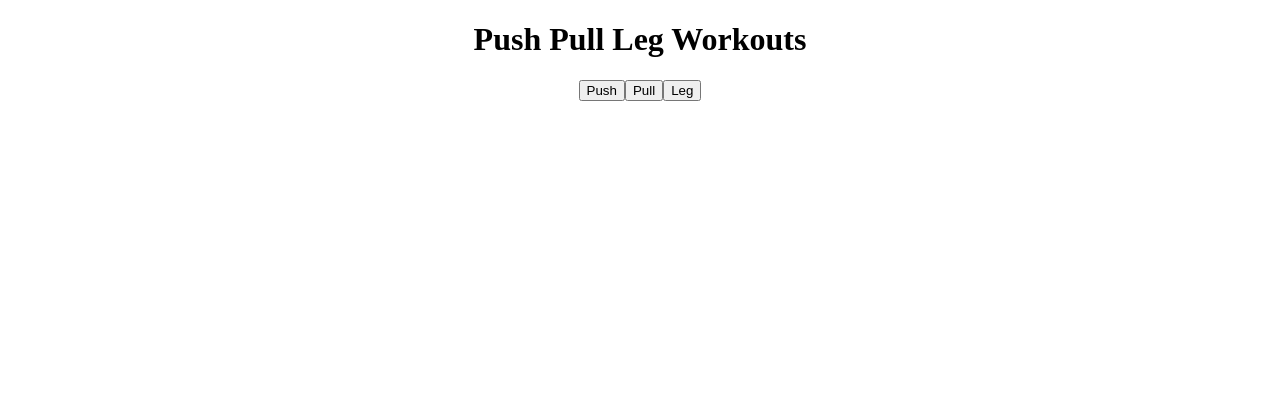
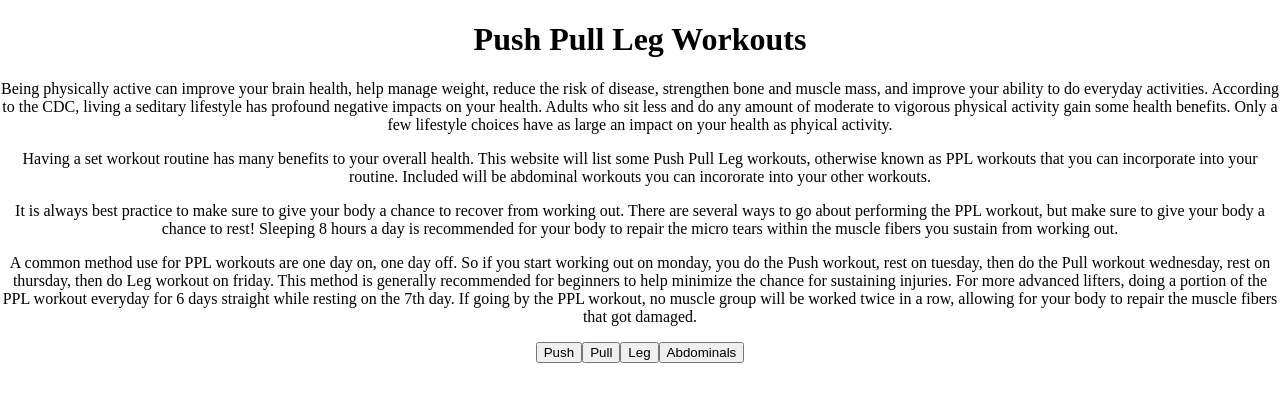
Before and after one commit to Codingisfun190/finalproject, a React (Create React App) app: page / in a window 1280 px wide. Shown: the top 402 px of the page. Built offline with nearby package versions, Linux system fonts and the light colour scheme.

Commit message:
made buttons into classNames

```diff
--- a/src/App.css
+++ b/src/App.css
@@ -1,3 +1,9 @@
 body {
   text-align: center;
 }
+
+.button-click {
+  display: flex;
+  flex-direction: row;
+  justify-content: center;
+}
--- a/src/App.js
+++ b/src/App.js
@@ -4,16 +4,19 @@ import workouts from './data/workouts.json'
 import Push from './components/Push'
 import Pull from './components/Pull'
 import Leg from './components/Leg'
+import Abdominals from './components/Abdominals'
 import { useState } from 'react'
 
 function App() {
   let pushArray = []
   let pullArray = []
   let legArray = []
+  let abdominalsArray = []
 
   let [displayPush, setDisplayPush] = useState(false)
   let [displayPull, setDisplayPull] = useState(false)
   let [displayLeg, setDisplayLeg] = useState(false)
+  let [displayAbdominals, setDisplayAbdominals] = useState(false)
 
   const createWorkoutCategories = () => {
     for (let i = 0; i < workouts.length; i++) {
@@ -23,10 +26,12 @@ function App() {
         pullArray.push(workouts[i])
       } else if (workouts[i].workout_category === 'leg') {
         legArray.push(workouts[i])
+      } else if (workouts[i].workout_category === 'abdominals') {
+        abdominalsArray.push(workouts[i])
       }
+
+      // console.log(pullArray)
     }
-
-    // console.log(pullArray)
   }
 
   createWorkoutCategories()
@@ -35,24 +40,70 @@ function App() {
     setDisplayPush(true)
     setDisplayPull(false)
     setDisplayLeg(false)
+    setDisplayAbdominals(false)
   }
   function togglePull() {
     setDisplayPush(false)
     setDisplayPull(true)
     setDisplayLeg(false)
+    setDisplayAbdominals(false)
   }
   function toggleLeg() {
     setDisplayPush(false)
     setDisplayPull(false)
     setDisplayLeg(true)
+    setDisplayAbdominals(false)
   }
-  console.log(pushArray)
+  function toggleAbdominals() {
+    setDisplayPush(false)
+    setDisplayPull(false)
+    setDisplayLeg(false)
+    setDisplayAbdominals(true)
+  }
+
+  console.log(abdominalsArray)
   return (
     <div>
       <h1>Push Pull Leg Workouts</h1>
-      <button onClick={() => togglePush()}>Push</button>
-      <button onClick={() => togglePull()}>Pull</button>
-      <button onClick={() => toggleLeg()}>Leg</button>
+      <p>
+        Being physically active can improve your brain health, help manage
+        weight, reduce the risk of disease, strengthen bone and muscle mass, and
+        improve your ability to do everyday activities. According to the CDC,
+        living a seditary lifestyle has profound negative impacts on your
+        health. Adults who sit less and do any amount of moderate to vigorous
+        physical activity gain some health benefits. Only a few lifestyle
+        choices have as large an impact on your health as phyical activity.
+      </p>
+      <p>
+        Having a set workout routine has many benefits to your overall health.
+        This website will list some Push Pull Leg workouts, otherwise known as
+        PPL workouts that you can incorporate into your routine. Included will
+        be abdominal workouts you can incororate into your other workouts.{' '}
+      </p>
+      <p>
+        It is always best practice to make sure to give your body a chance to
+        recover from working out. There are several ways to go about performing
+        the PPL workout, but make sure to give your body a chance to rest!
+        Sleeping 8 hours a day is recommended for your body to repair the micro
+        tears within the muscle fibers you sustain from working out.
+      </p>
+      <p>
+        A common method use for PPL workouts are one day on, one day off. So if
+        you start working out on monday, you do the Push workout, rest on
+        tuesday, then do the Pull workout wednesday, rest on thursday, then do
+        Leg workout on friday. This method is generally recommended for
+        beginners to help minimize the chance for sustaining injuries. For more
+        advanced lifters, doing a portion of the PPL workout everyday for 6 days
+        straight while resting on the 7th day. If going by the PPL workout, no
+        muscle group will be worked twice in a row, allowing for your body to
+        repair the muscle fibers that got damaged.
+      </p>
+      <div className="button-click">
+        <button onClick={() => togglePush()}>Push</button>
+        <button onClick={() => togglePull()}>Pull</button>
+        <button onClick={() => toggleLeg()}>Leg</button>
+        <button onClick={() => toggleAbdominals()}>Abdominals</button>
+      </div>
       <div>
         {displayPush === true ? (
           <div>
@@ -66,6 +117,7 @@ function App() {
                   secondary_muscles={Workout.secondary_muscles}
                   workout_category={Workout.workout_category}
                 />
+                <br></br>
               </div>
             ))}
           </div>
@@ -100,7 +152,28 @@ function App() {
           <div>
             {legArray.map((Workout) => (
               <div className="all-leg-workouts">
-                <Push
+                <Leg
+                  key={Workout.id}
+                  workout_name={Workout.workout_name}
+                  workout_gif={Workout.workout_gif}
+                  main_muscles={Workout.main_muscles}
+                  secondary_muscles={Workout.secondary_muscles}
+                  workout_category={Workout.workout_category}
+                />
+              </div>
+            ))}
+          </div>
+        ) : (
+          <h3></h3>
+        )}
+      </div>
+
+      <div>
+        {displayAbdominals === true ? (
+          <div>
+            {abdominalsArray.map((Workout) => (
+              <div className="all-abdominals-workouts">
+                <Abdominals
                   key={Workout.id}
                   workout_name={Workout.workout_name}
                   workout_gif={Workout.workout_gif}
--- a/src/components/Push.js
+++ b/src/components/Abdominals.js
@@ -1,8 +1,8 @@
-const Push = (props) => {
+const Abdominals = (props) => {
   return (
-    <div className="push-workouts">
+    <div className="abdominals-workouts">
       <div className="workout-info-all">
-        <h3 className="workout-info">Workout Name: {props.workout_name}</h3>
+        <h1 className="workout-info">Workout Name: {props.workout_name}</h1>
         <img src={props.workout_gif} />
         <h3 className="workout-info">
           Main Muscles worked: {props.main_muscles}
@@ -18,4 +18,4 @@ const Push = (props) => {
   )
 }
 
-export default Push
+export default Abdominals
--- a/src/components/Leg.js
+++ b/src/components/Leg.js
@@ -1,5 +1,21 @@
 const Leg = (props) => {
-  return <div className="leg-workouts">{props.workout_category}</div>
+  return (
+    <div className="leg-workouts">
+      <div className="workout-info-all">
+        <h1 className="workout-info">Workout Name: {props.workout_name}</h1>
+        <img src={props.workout_gif} />
+        <h3 className="workout-info">
+          Main Muscles worked: {props.main_muscles}
+        </h3>
+        <h3 className="workout-info">
+          Secondary Muscles worked: {props.secondary_muscles}
+        </h3>
+        <h3 className="workout-info">
+          Workout category: {props.workout_category}
+        </h3>
+      </div>
+    </div>
+  )
 }
 
 export default Leg
--- a/src/components/Pull.js
+++ b/src/components/Pull.js
@@ -1,5 +1,21 @@
 const Pull = (props) => {
-  return <div className="pull-workouts">{props.workout_category}</div>
+  return (
+    <div className="pull-workouts">
+      <div className="workout-info-all">
+        <h1 className="workout-info">Workout Name: {props.workout_name}</h1>
+        <img src={props.workout_gif} />
+        <h3 className="workout-info">
+          Main Muscles worked: {props.main_muscles}
+        </h3>
+        <h3 className="workout-info">
+          Secondary Muscles worked: {props.secondary_muscles}
+        </h3>
+        <h3 className="workout-info">
+          Workout category: {props.workout_category}
+        </h3>
+      </div>
+    </div>
+  )
 }
 
 export default Pull
--- a/src/data/workouts.json
+++ b/src/data/workouts.json
@@ -206,5 +206,37 @@
     "workout_category": "leg",
     "workout_gif": "https://www.strengthlog.com/wp-content/uploads/2020/03/calf-raise-standing.gif",
     "id": 26
+  },
+  {
+    "workout_name": "Planks",
+    "main_muscles": "rectus abdominis, transverse abdominis",
+    "secondary_muscles": "trapezius, rhomboids, pectoralis major",
+    "workout_category": "abdominals",
+    "workout_gif": "https://thumbs.gfycat.com/OpulentZanyBumblebee-size_restricted.gif",
+    "id": 27
+  },
+  {
+    "workout_name": "Leg raises",
+    "main_muscles": "rectus abdominis, transverse abdominis",
+    "secondary_muscles": "hamstrings, quadriceps, hip flexors",
+    "workout_category": "abdominals",
+    "workout_gif": "https://thumbs.gfycat.com/SaltyGiftedAmericancicada-max-1mb.gif",
+    "id": 28
+  },
+  {
+    "workout_name": "Russian twists",
+    "main_muscles": "obliques, rectus abdominis, transverse abdominis",
+    "secondary_muscles": "hip flexors, erector spinae, latissimus dorsi",
+    "workout_category": "abdominals",
+    "workout_gif": "https://thumbs.gfycat.com/FirstEvenFlea-size_restricted.gif",
+    "id": 29
+  },
+  {
+    "workout_name": "Cable crunches",
+    "main_muscles": "rectus abdominis, transverse abdominis",
+    "secondary_muscles": "obliques",
+    "workout_category": "abdominals",
+    "workout_gif": "https://thumbs.gfycat.com/GrizzledInsecureBaleenwhale-size_restricted.gif",
+    "id": 30
   }
 ]
```
Also changed, not shown: 1 other file (tests, documents, lock files or other folders).
